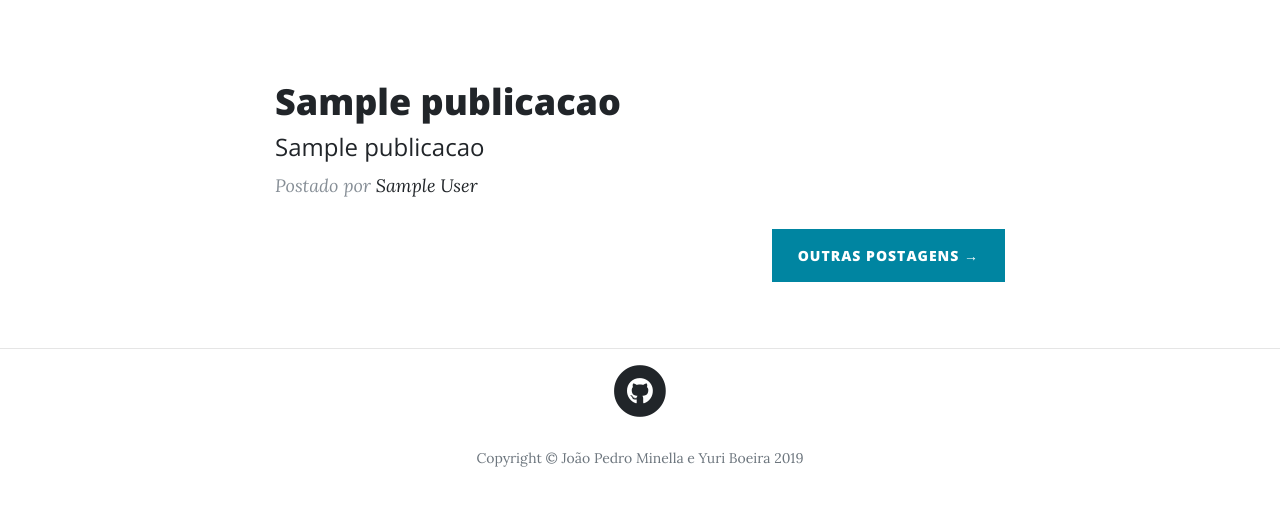
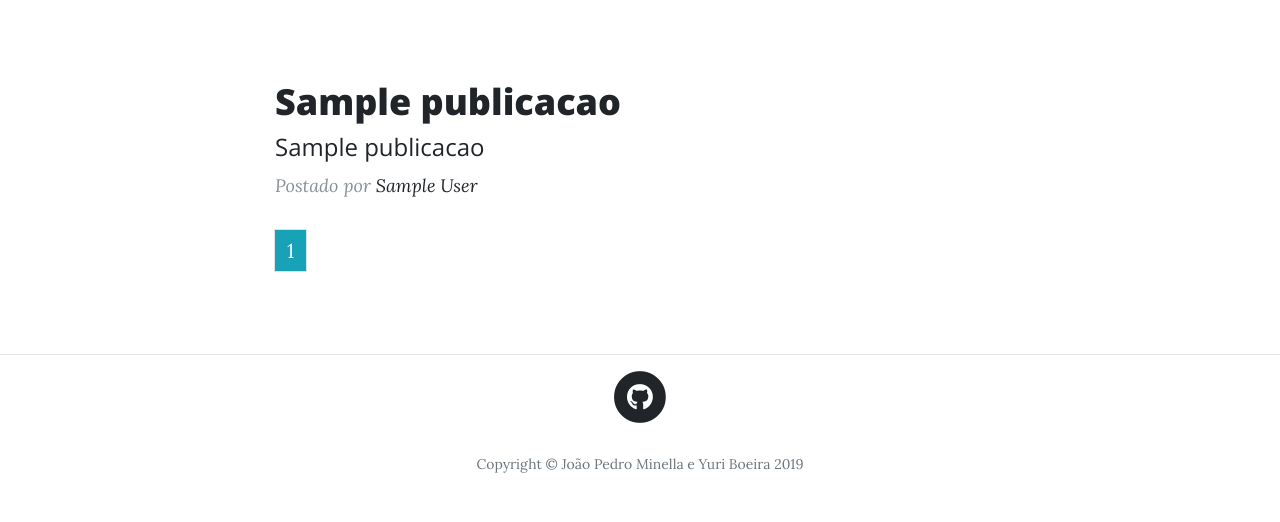
Before and after one commit to ifrs-alunos/TerraPlanagem, a Django app: page / in a window 1280 px wide. Shown: the part 559-1081 px from the top of the page. Run offline with Django 3.2, Linux system fonts and the light colour scheme; tables that the repository leaves empty hold one stand-in row (values such as "Sample post"); some libraries are stand-ins or nearby versions.

Commit message:
paginacao pronta

```diff
--- a/antithesis/home/templates/home/index.html
+++ b/antithesis/home/templates/home/index.html
@@ -61,10 +61,39 @@
         {% endfor %}
 
         <!-- Pager -->
-        <div class="clearfix">
-          <a class="btn btn-primary float-right" href="">Outras postagens &rarr;</a>
-        </div>
+        <ul class="pagination">
+          <li class="page-item">
+            {% if publicacao_recente_lista.has_previous %}
+                <a href="?page={{ publicacao_recente_lista.previous_page_number }}" class="page-link">Anterior</a>
+            {% endif %}
+          </li>
+
+          {% for numero_paginas in publicacao_recente_lista.paginator.page_range %}
+            <li class="page-item">
+              {% if numero_paginas == publicacao_recente_lista.number %}
+                <a class="page-link bg-info text-white" href="?page={{ numero_paginas }}">{{ numero_paginas }}</a>
+              {% else %}
+                <a class="page-link" href="?page={{ numero_paginas }}">{{ numero_paginas }}</a>
+              {% endif %}
+            </li>
+          {% endfor %}
+
+          <li class="page-item">
+            {% if publicacao_recente_lista.has_next %}
+              <a href="?page={{ publicacao_recente_lista.next_page_number }}" class="page-link">Próxima</a>
+            {% endif %}
+          </li>
+        </ul>
       </div>
     </div>
   </div>
+
+<script type="text/javascript">
+  if (document.getElementById('valorPagina').innerHTML > 1) {
+    window.scrollTo(0, 600);
+  }
+
+
+</script>
+
 {% endblock %}
--- a/antithesis/home/views.py
+++ b/antithesis/home/views.py
@@ -1,14 +1,19 @@
 from django.shortcuts import render, get_object_or_404, redirect
 from django.http import HttpResponse
+from django.core.paginator import Paginator
 from .models import Publicacao
 from .forms import ComentarioForm
 from .models import Comentario
 
 def home(request):
 	publicacao_recente_lista = Publicacao.objects.order_by('-id')
+	paginator = Paginator(publicacao_recente_lista, 3)
+
+	page = request.GET.get('page')
+	publicacoes = paginator.get_page(page)
 
 	dados = {
-		'publicacao_recente_lista': publicacao_recente_lista,
+		'publicacao_recente_lista': publicacoes,
 	}
 
 	return render(request, 'home/index.html', dados)
```
